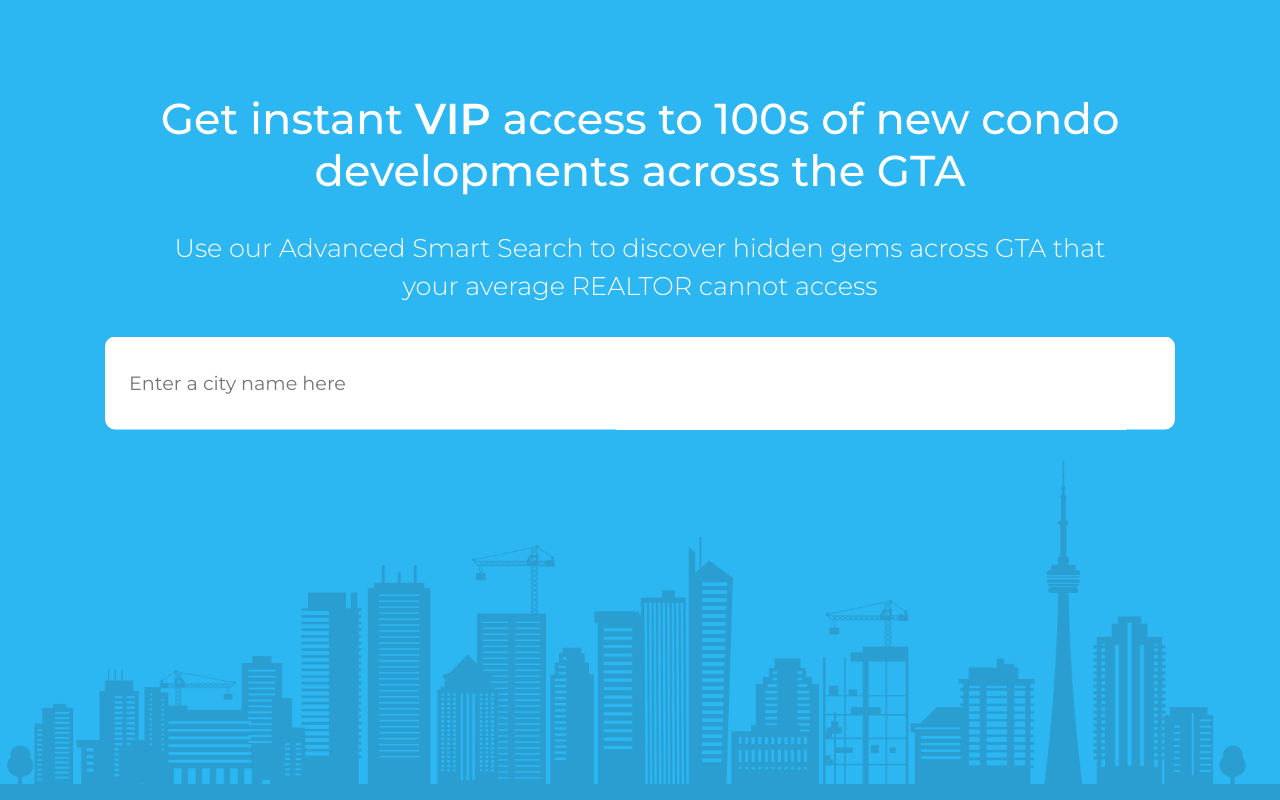
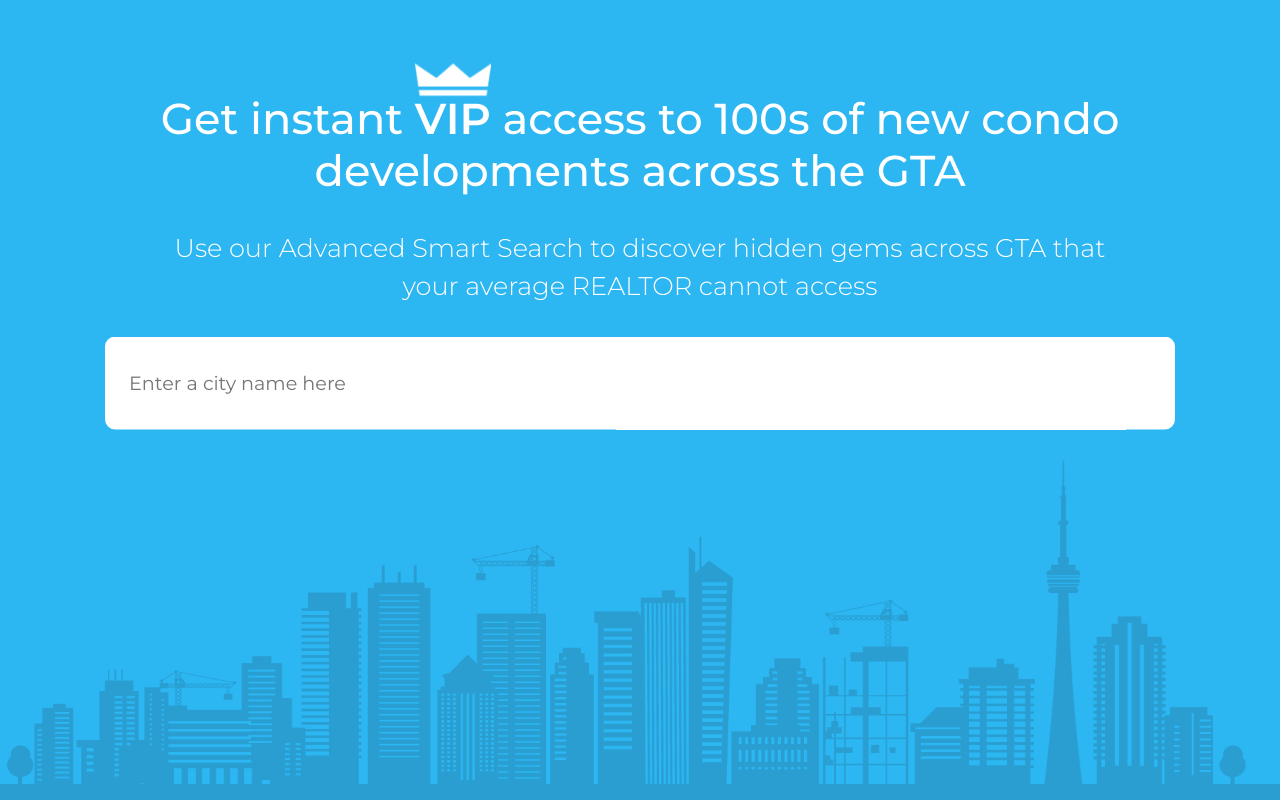
Before and after one commit to Kiril345/frankgsoldit, a plain HTML site: page index.html in a window 1280 px wide. Shown: the top 800 px of the page. Drawn offline with nearby package versions, Linux system fonts and the light colour scheme.

Commit message:
Add files via upload

```diff
--- a/css/main.css
+++ b/css/main.css
@@ -208,7 +208,7 @@ p,input,button,h1,h2,h3,h4,h5,h6,span,div,li,ul{
     content: '';
     top: auto;
     bottom: 85%;
-    background: url('/modules/free_home_valuation/images/crown.png') no-repeat;
+    background: url('../images/crown.png') no-repeat;
     width: 100%;
     height: 40px;
     background-size: 100% auto;
```
